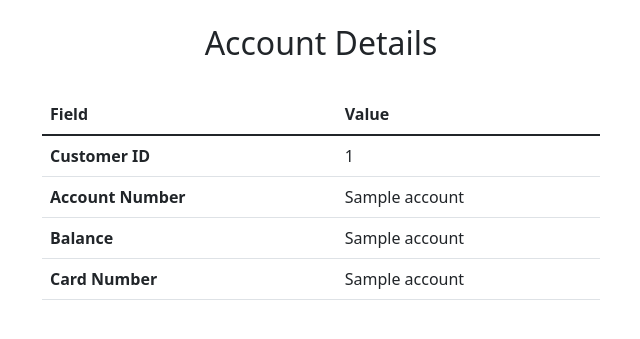
After one commit to nostalgic-atom/Database_A6, a Flask app: template Banking_System/templates/accountDetails.html in a window 1280 px wide. The commit adds this page. Shown: the top 339 px of the page, without its empty margins (319-959 px from the left). Run offline with Flask 2, Linux system fonts and the light colour scheme; the template is opened without the code that fills it: most values are stand-ins (such as "Sample title", 1, 10 or a date in 2020); some libraries are stand-ins or nearby versions.

Commit message:
Add files via upload

```diff
--- /dev/null
+++ b/Banking_System/templates/accountDetails.html
@@ -0,0 +1,57 @@
+<!DOCTYPE html>
+<html lang="en">
+<head>
+    <meta charset="UTF-8">
+    <meta http-equiv="X-UA-Compatible" content="IE=edge">
+    <meta name="viewport" content="width=device-width, initial-scale=1.0">
+    <!-- Bootstrap CSS -->
+    <link href="https://cdn.jsdelivr.net/npm/bootstrap@5.1.3/dist/css/bootstrap.min.css" rel="stylesheet"
+        integrity="sha384-1BmE4kWBq78iYhFldvKuhfTAU6auU8tT94WrHftjDbrCEXSU1oBoqyl2QvZ6jIW3" crossorigin="anonymous">
+    <title>Account Details</title>
+
+</head>
+<body>
+
+  <br>
+
+  <div>
+    <div class="text-center">
+      <h2> Account Details</h2>
+    </div>
+  </div>
+
+  <br>
+  <div class="container" >
+    <table class="table" style="width: 50%; margin-left: auto; margin-right: auto;">
+      <thead>
+        <tr>
+          <th scope="col">Field</th>
+          <th scope="col">Value</th>
+        </tr>
+      </thead>
+      <tbody>
+        <tr>
+            <th scope="row">Customer ID</th>
+            <td>{{customer_id}}</td>
+          </tr>
+        <tr>
+          <th scope="row">Account Number</th>
+          <td>{{accounts.0}}</td>
+        </tr>
+        <tr>
+          <th scope="row">Balance</th>
+          <td>{{accounts.1}}</td>
+        </tr>
+        <tr>
+          <th scope="row">Card Number</th>
+          <td>{{accounts.2}}</td>
+        </tr>
+      </tbody>
+    </table>
+  </div>
+
+    <script src="https://cdn.jsdelivr.net/npm/bootstrap@5.1.3/dist/js/bootstrap.bundle.min.js"
+        integrity="sha384-ka7Sk0Gln4gmtz2MlQnikT1wXgYsOg+OMhuP+IlRH9sENBO0LRn5q+8nbTov4+1p"
+        crossorigin="anonymous"></script>
+</body>
+</html>
```
Also changed, not shown: Banking_System/templates/home.html (+12 -1 lines), Banking_System/templates/loan.html (added, +48 -0 lines).
